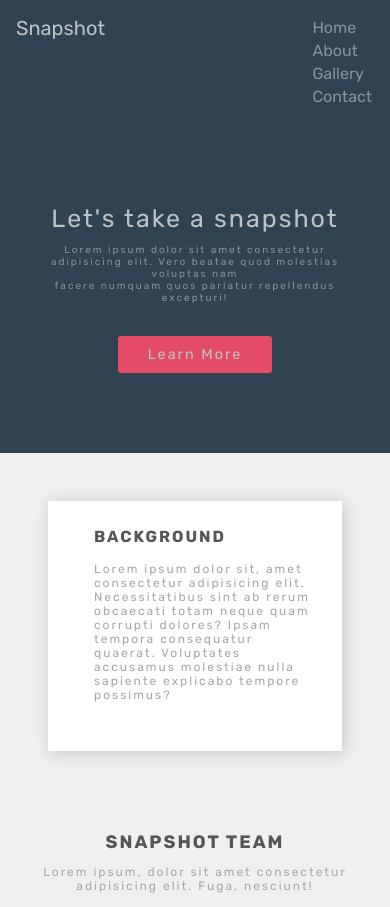
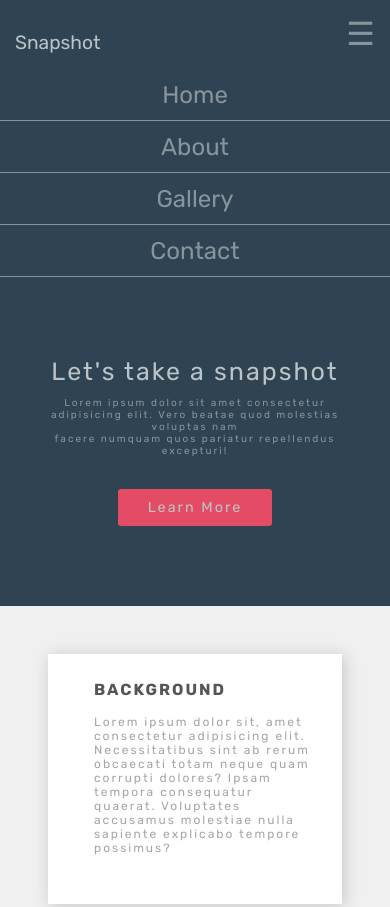
Before and after one commit to aaeshayousuf/responsive-web-design, a plain HTML site: page index.html in a window 390 px wide. Shown: the top 907 px of the page. Drawn offline with Linux system fonts and the light colour scheme.

Commit message:
updated commit

```diff
--- a/index.html
+++ b/index.html
@@ -1,5 +1,6 @@
 <!DOCTYPE html>
 <html lang="en">
+
 <head>
     <meta charset="UTF-8">
     <meta http-equiv="X-UA-Compatible" content="IE=edge">
@@ -7,23 +8,28 @@
     <title>Responsive Webpage</title>
     <link rel="stylesheet" href="styles.css">
 </head>
+
 <body>
-    <div class="nav-bar">
+    <nav class="nav-bar">
         <div class="logo">Snapshot</div>
+        <div class="menu-control">
+            <p>&#9776;</p>
+        </div>
         <ul class="nav-links">
             <li><a href="#">Home</a></li>
             <li><a href="#">About</a></li>
             <li><a href="#">Gallery</a></li>
             <li><a href="#">Contact</a></li>
         </ul>
-    </div>
+    </nav>
 
     <!-- Hero section -->
 
     <div class="hero-section">
         <div class="hero-content-heading">
             <h3>Let's take a snapshot</h3>
-            <p>Lorem ipsum dolor sit amet consectetur adipisicing elit. Vero beatae quod molestias voluptas nam <br> facere numquam quos pariatur repellendus excepturi!</p>
+            <p>Lorem ipsum dolor sit amet consectetur adipisicing elit. Vero beatae quod molestias voluptas nam <br>
+                facere numquam quos pariatur repellendus excepturi!</p>
         </div>
         <div class="hero-content-btn">
             <a href="#">Learn More</a>
@@ -34,7 +40,9 @@
     <div class="hero-background">
         <div class="background">
             <h4>Background</h4>
-            <p>Lorem ipsum dolor sit, amet consectetur adipisicing elit. Necessitatibus sint ab rerum obcaecati totam neque quam corrupti dolores? Ipsam tempora consequatur quaerat. Voluptates accusamus molestiae nulla sapiente explicabo tempore possimus?</p>
+            <p>Lorem ipsum dolor sit, amet consectetur adipisicing elit. Necessitatibus sint ab rerum obcaecati totam
+                neque quam corrupti dolores? Ipsam tempora consequatur quaerat. Voluptates accusamus molestiae nulla
+                sapiente explicabo tempore possimus?</p>
         </div>
         <div class="hero-background-pos"></div>
     </div>
@@ -45,8 +53,8 @@
     <div class="snapshot-box">
         <div class="snapshot-box-content">
             <div class="box1">
-                    <div class="circle"></div>
-                    <h5>Linda, Manager</h5>
+                <div class="circle"></div>
+                <h5>Linda, Manager</h5>
             </div>
             <div class="box1">
                 <div class="circle"></div>
@@ -68,18 +76,22 @@
         <div class="gallery-img">
             <div>
                 <div class="img">
-                    <img src="https://image.freepik.com/free-vector/shining-circle-purple-lighting-isolated-dark-background_1441-2396.jpg" alt="">
+                    <img src="https://image.freepik.com/free-vector/shining-circle-purple-lighting-isolated-dark-background_1441-2396.jpg"
+                        alt="">
                 </div>
                 <div class="img">
-                    <img src="https://image.freepik.com/free-vector/shining-circle-purple-lighting-isolated-dark-background_1441-2396.jpg" alt="">
+                    <img src="https://image.freepik.com/free-vector/shining-circle-purple-lighting-isolated-dark-background_1441-2396.jpg"
+                        alt="">
                 </div>
             </div>
             <div>
                 <div class="img">
-                    <img src="https://image.freepik.com/free-vector/shining-circle-purple-lighting-isolated-dark-background_1441-2396.jpg" alt="">
+                    <img src="https://image.freepik.com/free-vector/shining-circle-purple-lighting-isolated-dark-background_1441-2396.jpg"
+                        alt="">
                 </div>
                 <div class="img">
-                    <img src="https://image.freepik.com/free-vector/shining-circle-purple-lighting-isolated-dark-background_1441-2396.jpg" alt="">
+                    <img src="https://image.freepik.com/free-vector/shining-circle-purple-lighting-isolated-dark-background_1441-2396.jpg"
+                        alt="">
                 </div>
             </div>
         </div>
@@ -104,4 +116,19 @@
         <h6>Copyright &copy; 2021 Zuri Training.</h6>
     </div>
 </body>
+<script>
+    (function mobileNav () {
+        const navbtn = document.querySelector('.menu-control');
+        const nav = document.querySelector('.nav-links');
+        navbtn.addEventListener('click', e =>{
+            if(nav.style.display === 'none'){
+                nav.style.display = 'flex';
+                navbtn.innerHTML = '&#10006;';
+            }else{
+                nav.style.display = 'none';
+                navbtn.innerHTML = '&#9776;';
+            }
+        })
+    }());
+</script>
 </html>
--- a/styles.css
+++ b/styles.css
@@ -7,7 +7,7 @@
     font-family: 'Rubik', sans-serif;
 }
 
-div.nav-bar {
+nav.nav-bar {
     display: flex;
     justify-content: space-between;
     padding: 1rem 6rem;
@@ -18,6 +18,9 @@ div.nav-bar {
 div.logo {
     font-size: 1.5rem;
     color: #bcc3c7;
+}
+div.menu-control {
+    display: none;
 }
 
 ul.nav-links {
@@ -232,10 +235,10 @@ div.gallery-content p {
 }
 
 div.gallery-img {
-   display: flex;
-   flex-wrap: wrap;
-   justify-content: center;
-   padding-top: 3rem;
+    display: flex;
+    flex-wrap: wrap;
+    justify-content: center;
+    padding-top: 3rem;
 }
 
 div.img {
@@ -347,37 +350,55 @@ div.footer h6 {
 }
 
 /* media queries */
-@media screen and (max-width: 768px){
-    div.nav-bar{
-        display: flex;
-        justify-content: space-between;
-        padding: 16px;
-        width: 100vw;
+@media screen and (max-width: 768px) {
+
+    nav.nav-bar {
+        flex-direction: column;
+        align-items: center;
+        padding: 16px 0 0;
+        position: relative;
     }
 
     div.logo {
-        font-size: 20px;
+        align-self: flex-start;
+        font-size: 1.2rem;
+        padding: 15px;
     }
 
+    div.menu-control{
+        display: block;
+        color: #88949B;
+        position: absolute;
+        font-size: 2rem;
+        top: 15px;
+        right: 15px;
+    }
 
-    ul.nav-links{
+    ul.nav-links {
         flex-direction: column;
+        align-items: center;
+        width: 100vw;
     }
 
     ul li {
         margin: 0;
-        font-size: 16px;
+        font-size: 1.5rem;
+        width: 100vw;
+        padding: .6rem;
+        border-bottom: #88949B solid thin;
+        display: flex;
+        justify-content: center;
     }
 
     ul li a {
         display: flow-root;
     }
 
-    div.hero-section{
+    div.hero-section {
         padding: 80px 32px;
     }
 
-    div.hero-content-heading h3{
+    div.hero-content-heading h3 {
         font-size: 25px;
         text-align: center;
         text-transform: none;
@@ -387,7 +408,7 @@ div.footer h6 {
         font-size: 10px;
     }
 
-    div.hero-background{
+    div.hero-background {
         padding: 48px;
     }
 
@@ -417,7 +438,7 @@ div.footer h6 {
         text-align: center;
     }
 
-    div.snapshot-team h2{
+    div.snapshot-team h2 {
         font-size: 18px;
     }
 
```
